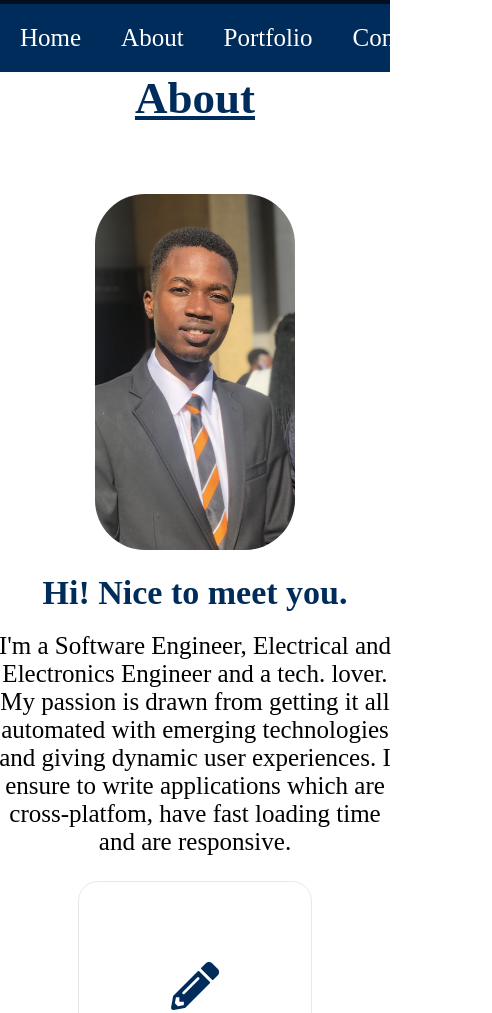
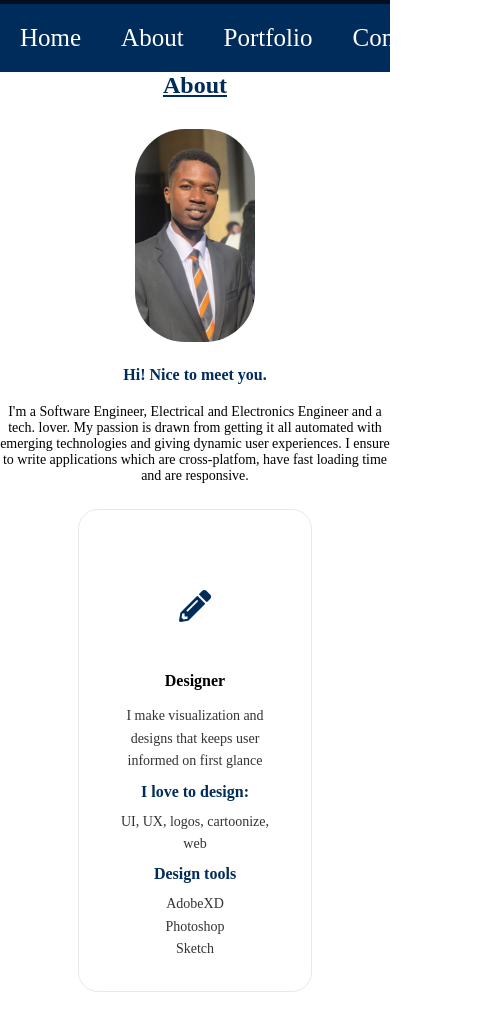
Before and after one commit to Larry-init/Larry-init.github.io, a plain HTML site: page index.html in a window 390 px wide. Shown: the part 840-1853 px from the top of the page, 492 px wide, since content can reach past the window. Drawn offline with nearby package versions, Linux system fonts and the light colour scheme; animation ran at ten frames a second.

Commit message:
new change

```diff
--- a/css/style.css
+++ b/css/style.css
@@ -142,7 +142,7 @@ a.active {
     flex: 1;
 }
 
-/* About the tech i use */
+/* Tech and design */
 .tech {
     display: flex;
     justify-content: space-between;
@@ -384,12 +384,46 @@ a.active {
     color: #fff;
 }
 
-@media(max-width: 1200px){
+@media(max-width: 1000px){
     .name {
-        font-size: 30px;
+        font-size: 18px;
     }
     .skills {
-        font-size: 30px;
+        font-size: 18px;
+    }
+    .abt, .portfolio {
+        font-size: 16px;
+    }
+    .abt h1, .portfolio h1 {
+        margin-bottom: 0;
+    }
+    .firstRow img, .secondRow img {
+        height: 170px;
+    }
+    .me {
+        width: 90%;
+        text-align: center;
+    }
+    .me h1 {
+        font-size: 16px;
+    }
+    .me p {
+        font-size: 14px;
+    }
+    .design h1, .dev h1 {
+        font-size: 16px;
+    }
+    .design h2, .dev h2 {
+        font-size: 16px;
+    }
+    .design p, .dev p {
+        font-size: 14px;
+    }
+    .pic img {
+        width: 120px;
+    }
+    .myWork {
+        font-size: 14;
     }
     .meetMe, .tech, .firstRow, .secondRow {
         flex-direction: column;
@@ -399,10 +433,6 @@ a.active {
     }
     #contactForm input, #contactForm textarea{
         width: 400px;
-    }
-    .me {
-        width: 500px;
-        text-align: center;
     }
 }
 
--- a/index.html
+++ b/index.html
@@ -47,7 +47,7 @@
 
             <div class="container tech">
                 <div class="design" data-aos="fade-right">
-                    <div class="techFont"><i class="fas fa-pencil-alt fa-3x"></i></div>
+                    <div class="techFont"><i class="fas fa-pencil-alt fa-2x"></i></div>
                     <div>
                         <h1 data-aos="fade-up">Designer</h1>
                         <p data-aos="fade-up">I make visualization and designs that keeps user informed on first glance</p>
@@ -63,7 +63,7 @@
                     </div>
                 </div>
                 <div class="dev" data-aos="fade-left">
-                    <div class="techFont"><i class="fas fa-laptop-code fa-3x"></i></div>
+                    <div class="techFont"><i class="fas fa-laptop-code fa-2x"></i></div>
                     <div>
                         <div>
                             <h1 data-aos="fade-up">Front-end Developer</h1>
--- a/js/script.js
+++ b/js/script.js
@@ -58,16 +58,9 @@ times.addEventListener('click', function(){
 //Animation on scroll using the AOS library
 AOS.init(
     {
-        offset: 400,
+        offset: 350,
         duration: 500
     }
 );
 
 //Make active link have color
-const currentLocation = location.href;
-const link = document.querySelectorAll('a');
-for(let i = 0; i < link.length; i++){
-    if (link[i].href === currentLocation){
-        link[i].className = 'active';
-    }
-}
```
